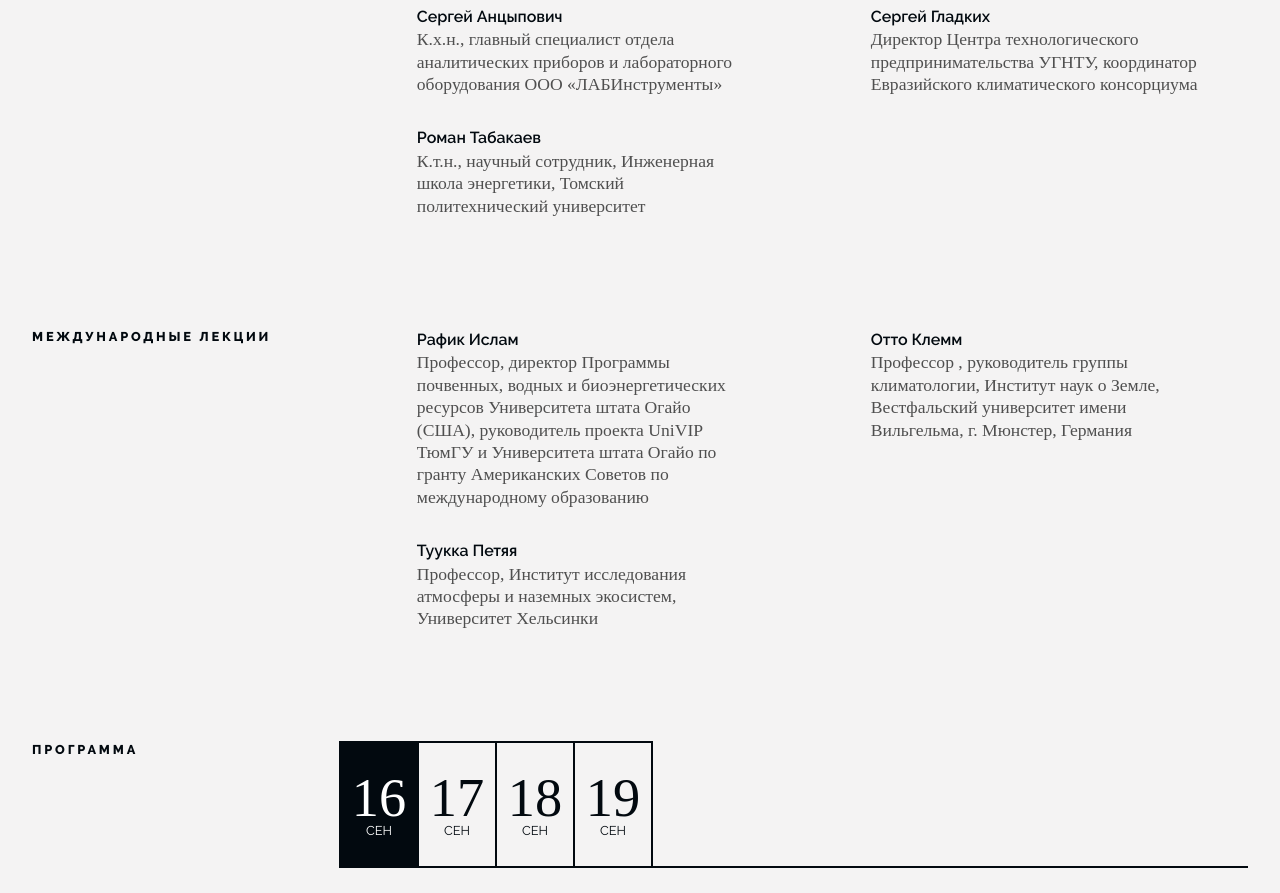
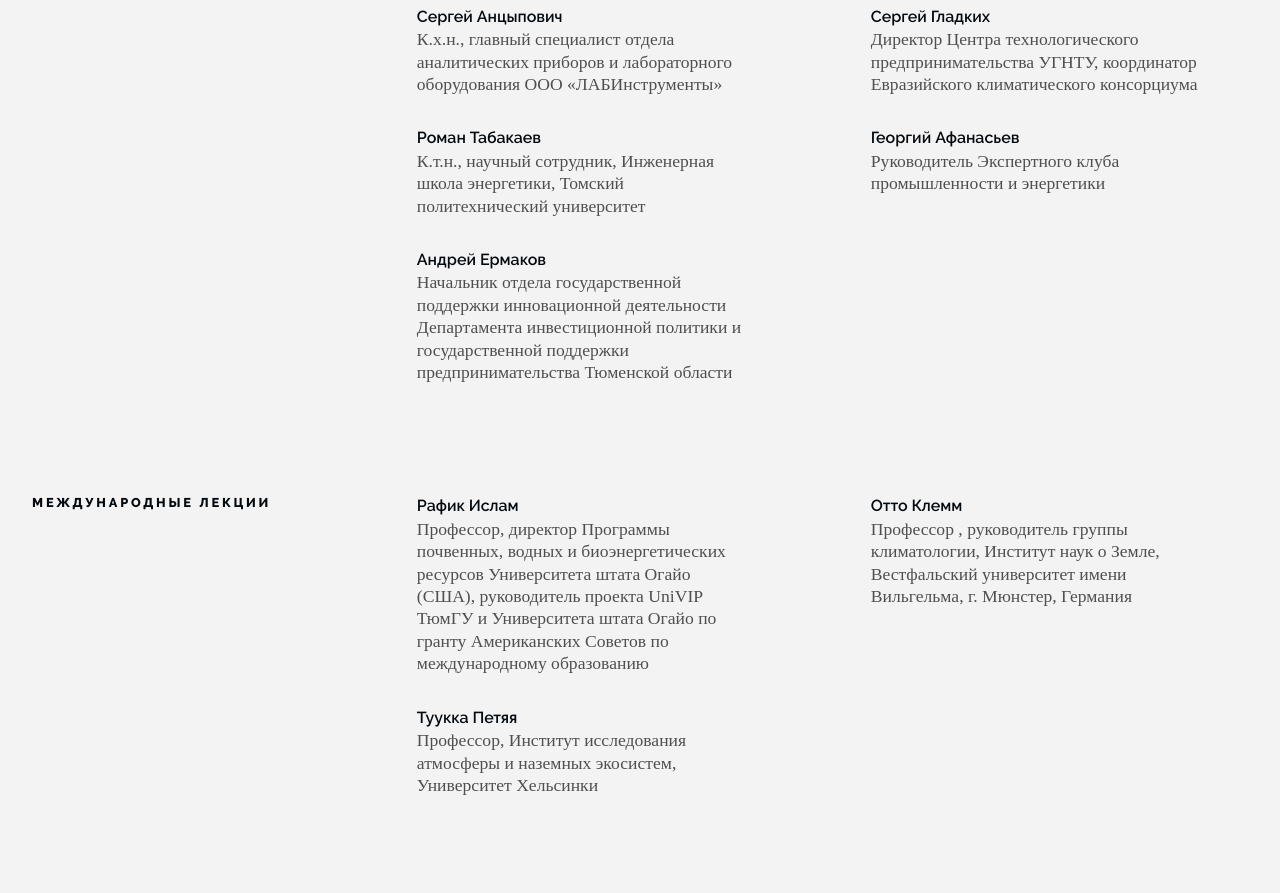
Before and after one commit to Atlantis3221/scitech, a Next.js app: page /ru/strategicEducationalIntensive in a window 1280 px wide. Shown: the part 3820-4713 px from the top of the page. Built offline with nearby package versions, Linux system fonts and the light colour scheme; no server answers; the database is empty.

Commit message:
add: add speakers

```diff
--- a/pages/[lang]/strategicEducationalIntensive.js
+++ b/pages/[lang]/strategicEducationalIntensive.js
@@ -636,6 +636,13 @@
                   <SpeakerCard fullName='Роман Табакаев '>
                     К.т.н., научный сотрудник, Инженерная школа энергетики, Томский политехнический университет
                   </SpeakerCard>
+
+                  <SpeakerCard fullName='Георгий Афанасьев '>
+                    Руководитель Экспертного клуба промышленности и энергетики
+                  </SpeakerCard>
+                  <SpeakerCard fullName='Андрей Ермаков '>
+                    Начальник отдела государственной поддержки инновационной деятельности Департамента инвестиционной политики и государственной поддержки предпринимательства Тюменской области
+                  </SpeakerCard>
                 </SpeakerCards>
               </li>
             </ul>
```
